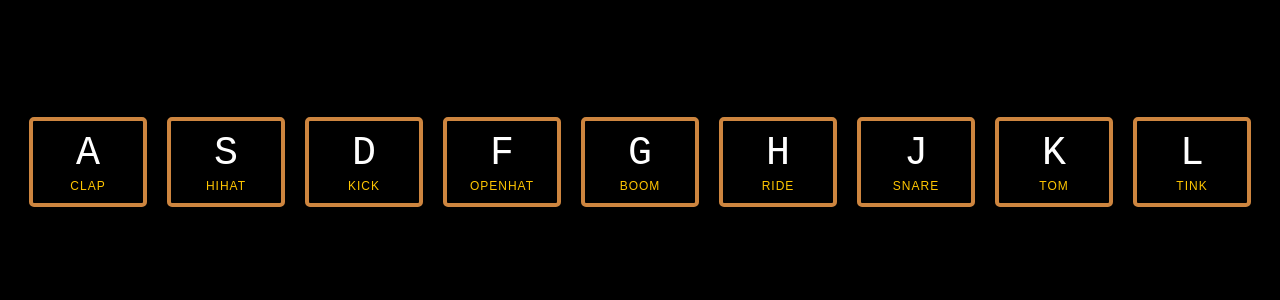
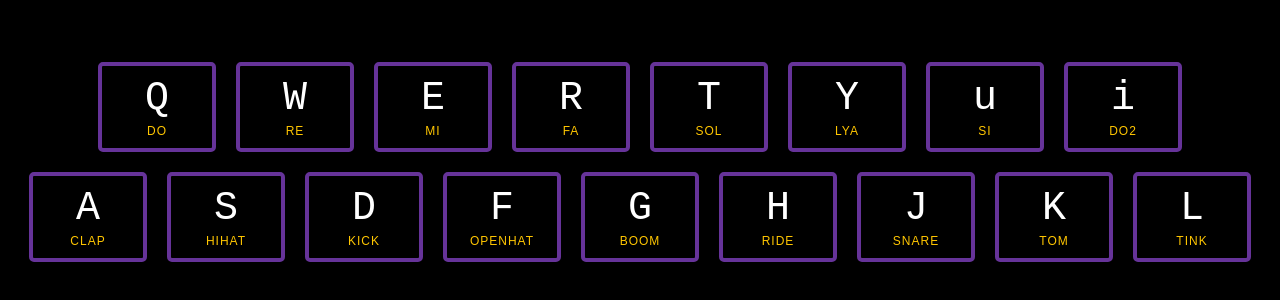
Before and after one commit to don0043/JsDrums, a plain HTML site: page index.html in a window 1280 px wide. Shown: the part 238-538 px from the top of the page. Drawn offline with Linux system fonts and the light colour scheme.

Commit message:
little changes and piano sounds

```diff
--- a/index.html
+++ b/index.html
@@ -9,6 +9,41 @@
 
 
   <div class="keys">
+    <div class="piano">
+      <div data-key="81" class="key">
+        <kbd>Q</kbd>
+        <span class="sound">do</span>
+      </div>
+      <div data-key="87" class="key">
+        <kbd>W</kbd>
+        <span class="sound">re</span>
+      </div>
+      <div data-key="69" class="key">
+        <kbd>E</kbd>
+        <span class="sound">mi</span>
+      </div>
+      <div data-key="82" class="key">
+        <kbd>R</kbd>
+        <span class="sound">fa</span>
+      </div>
+      <div data-key="84" class="key">
+        <kbd>T</kbd>
+        <span class="sound">sol</span>
+      </div>
+      <div data-key="89" class="key">
+        <kbd>Y</kbd>
+        <span class="sound">lya</span>
+      </div>
+      <div data-key="85" class="key">
+        <kbd>u</kbd>
+        <span class="sound">si</span>
+      </div>
+      <div data-key="73" class="key">
+        <kbd>i</kbd>
+        <span class="sound">do2</span>
+      </div>
+    </div>
+    <div class="beats">
       <div data-key="65" class="key">
         <kbd>A</kbd>
         <span class="sound">clap</span>
@@ -47,6 +82,8 @@
       </div>
     </div>
 
+  </div>
+
   <audio data-key="65" src="sounds/clap.wav"></audio>
   <audio data-key="83" src="sounds/hihat.wav"></audio>
   <audio data-key="68" src="sounds/kick.wav"></audio>
@@ -56,31 +93,16 @@
   <audio data-key="74" src="sounds/snare.wav"></audio>
   <audio data-key="75" src="sounds/tom.wav"></audio>
   <audio data-key="76" src="sounds/tink.wav"></audio>
+  <audio data-key="81" src="sounds/zvuk-notyi-do.wav"></audio>
+  <audio data-key="87" src="sounds/zvuk-notyi-re.wav"></audio>
+  <audio data-key="69" src="sounds/zvuk-notyi-mi.wav"></audio>
+  <audio data-key="82" src="sounds/zvuk-notyi-fa.wav"></audio>
+  <audio data-key="84" src="sounds/zvuk-notyi-sol.wav"></audio>
+  <audio data-key="89" src="sounds/zvuk-notyi-lya.wav"></audio>
+  <audio data-key="85" src="sounds/zvuk-notyi-si.wav"></audio>
+  <audio data-key="73" src="sounds/zvuk-notyi-do-vo-vtoroy-oktave.wav"></audio>
 
-<script>
-
-  window.addEventListener('keydown', function (e) {
-    const audio = document.querySelector(`audio[data-key="${e.keyCode}"]`)
-    const key = document.querySelector(`.key[data-key="${e.keyCode}"]`)
-    if (!audio){
-      return
-    }
-    audio.currentTime = 0;
-    audio.play();
-    key.classList.add('playing');
-
-  })
-
-  function removeTransition(e){
-    if (e.propertyName !== 'transform') return;
-    console.log(e.propertyName)
-    this.classList.remove('playing')
-  }
-
-  const keys = document.querySelectorAll('.key');
-  keys.forEach(key => key.addEventListener('transitionend', removeTransition));
-
-</script>
+  <script src="script.js"></script>
 
 
 </body>
--- /dev/null
+++ b/script.js
@@ -0,0 +1,20 @@
+window.addEventListener('keydown', function (e) {
+    const audio = document.querySelector(`audio[data-key="${e.keyCode}"]`)
+    const key = document.querySelector(`.key[data-key="${e.keyCode}"]`)
+    if (!audio){
+        return
+    }
+    audio.currentTime = 0;
+    audio.play();
+    key.classList.add('playing');
+
+})
+
+function removeTransition(e){
+    if (e.propertyName !== 'transform') return;
+    console.log(e.propertyName)
+    this.classList.remove('playing')
+}
+
+const keys = document.querySelectorAll('.key');
+keys.forEach(key => key.addEventListener('transitionend', removeTransition));
--- a/style.css
+++ b/style.css
@@ -16,10 +16,17 @@ body,html {
   min-height: 100vh;
   align-items: center;
   justify-content: center;
+  flex-direction: column;
+}
+.beats{
+  display: flex;
+}
+.piano{
+  display: flex;
 }
 
 .key {
-  border: .4rem solid peru;
+  border: .4rem solid rebeccapurple;
   border-radius: .5rem;
   margin: 1rem;
   font-size: 1.5rem;
@@ -28,13 +35,13 @@ body,html {
   width: 10rem;
   text-align: center;
   color: white;
-  background: rgba(0,0,0,0.4);
+  background: rgba(0,0,0,0.8);
   text-shadow: 0 0 .5rem black;
 }
 
 .playing {
   transform: scale(1.1);
-  border-color: #ffc600;
+  border-color: #ffffff;
   box-shadow: 0 0 1rem #ffc600;
 }
 
```
Lines whose indentation alone changed are shown as unchanged.
